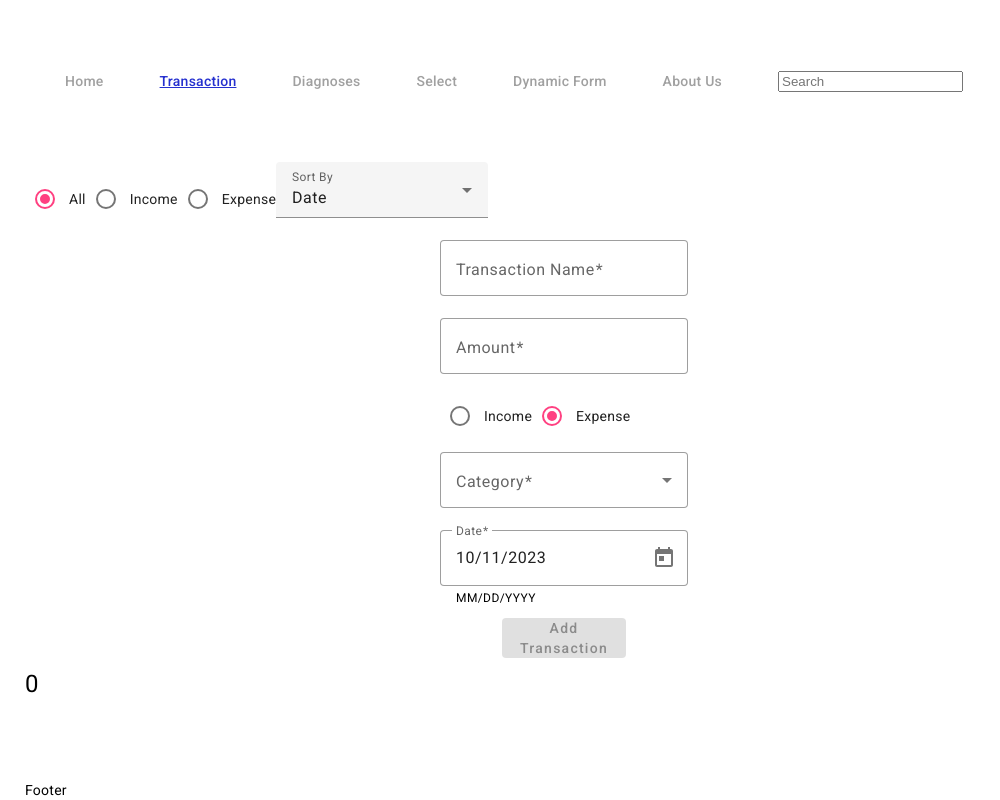
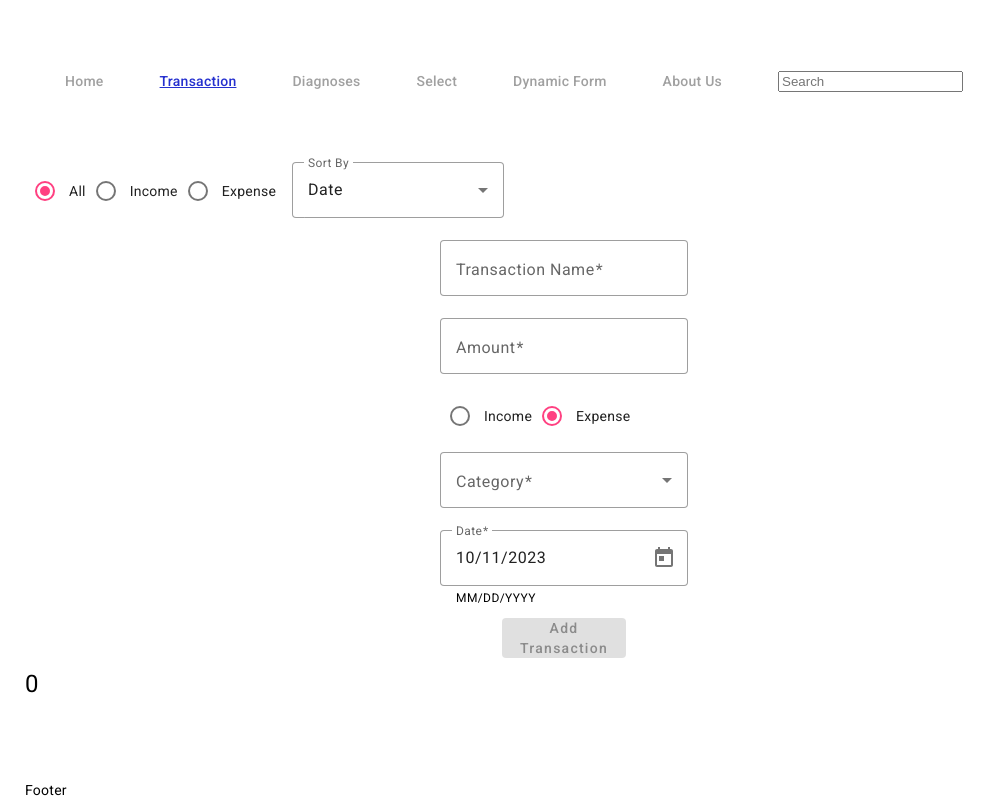
Before and after one commit to Danets/dinamic-form, an Angular app: page /transaction in a window 1280 px wide. Shown: the whole page, without its empty margins (0-1000 px from the left). Built offline with nearby package versions, Linux system fonts and the light colour scheme.

Commit message:
Refactoring of TransactionFilterComponent

```diff
--- a/src/app/pages/transaction/transaction.component.html
+++ b/src/app/pages/transaction/transaction.component.html
@@ -1,7 +1,9 @@
 <app-transaction-filter
   (changedFilter)="onChangeFilter($event)"
+></app-transaction-filter>
+<app-transaction-sorting
   (sorted)="onChangeSort($event)"
-></app-transaction-filter>
+></app-transaction-sorting>
 <app-transaction-form></app-transaction-form>
 <h1>{{ balance$ | async }}</h1>
 <app-transaction-list
--- a/src/app/pages/transaction/transaction.component.ts
+++ b/src/app/pages/transaction/transaction.component.ts
@@ -4,6 +4,7 @@ import { Observable, BehaviorSubject, combineLatest } from 'rxjs';
 import { map } from 'rxjs/operators';
 
 import { TransactionFilterComponent } from './ui/transaction-filter/transaction-filter.component';
+import { TransactionSortingComponent } from './ui/transaction-sorting/transaction-sorting.component';
 import { TransactionFormComponent } from './ui/transaction-form/transaction-form.component';
 import { TransactionListComponent } from './ui/transaction-list/transaction-list.component';
 import { Transaction } from 'src/app/models/transaction';
@@ -15,6 +16,7 @@ import { TransactionService } from './data-access/transaction.service';
   imports: [
     CommonModule,
     TransactionFilterComponent,
+    TransactionSortingComponent,
     TransactionListComponent,
     TransactionFormComponent,
   ],
--- a/src/app/pages/transaction/ui/transaction-filter/transaction-filter.component.html
+++ b/src/app/pages/transaction/ui/transaction-filter/transaction-filter.component.html
@@ -1,4 +1,3 @@
-<div>
 <mat-radio-group
   [ngModel]="filterType"
   (ngModelChange)="onChangeFilter($event)"
@@ -7,12 +6,3 @@
   <mat-radio-button value="income">Income</mat-radio-button>
   <mat-radio-button value="expense">Expense</mat-radio-button>
 </mat-radio-group>
-
-  <mat-form-field>
-    <mat-label>Sort By</mat-label>
-    <mat-select [ngModel]="sortBy" (ngModelChange)="onChangeSort($event)">
-      <mat-option value="date">Date</mat-option>
-      <mat-option value="amount">Amount</mat-option>
-    </mat-select>
-  </mat-form-field>
-</div>
--- a/src/app/pages/transaction/ui/transaction-filter/transaction-filter.component.ts
+++ b/src/app/pages/transaction/ui/transaction-filter/transaction-filter.component.ts
@@ -7,34 +7,24 @@ import {
 import { CommonModule } from '@angular/common';
 
 import { MatRadioModule } from '@angular/material/radio';
-import { MatSelectModule } from '@angular/material/select';
 import { FormsModule } from '@angular/forms';
 
 @Component({
   selector: 'app-transaction-filter',
   standalone: true,
-  imports: [CommonModule, FormsModule, MatSelectModule, MatRadioModule],
+  imports: [CommonModule, FormsModule, MatRadioModule],
   changeDetection: ChangeDetectionStrategy.OnPush,
   templateUrl: './transaction-filter.component.html',
   styleUrl: './transaction-filter.component.scss',
 })
 export class TransactionFilterComponent {
   filterType = 'all';
-  sortBy = 'date';
 
   @Output()
   changedFilter: EventEmitter<string> = new EventEmitter<string>();
-
-  @Output()
-  sorted: EventEmitter<string> = new EventEmitter<string>();
 
   onChangeFilter(filter: string) {
     this.filterType = filter;
     this.changedFilter.emit(this.filterType);
   }
-
-  onChangeSort(sortBy: string) {
-    this.sortBy = sortBy;
-    this.sorted.emit(this.sortBy);
-  }
 }
--- /dev/null
+++ b/src/app/pages/transaction/ui/transaction-sorting/transaction-sorting.component.html
@@ -0,0 +1,7 @@
+<mat-form-field appearance="outline">
+  <mat-label>Sort By</mat-label>
+  <mat-select [ngModel]="sortBy" (ngModelChange)="onChangeSort($event)">
+    <mat-option value="date">Date</mat-option>
+    <mat-option value="amount">Amount</mat-option>
+  </mat-select>
+</mat-form-field>
--- /dev/null
+++ b/src/app/pages/transaction/ui/transaction-sorting/transaction-sorting.component.scss
@@ -0,0 +1,3 @@
+:host {
+  margin-left: 1rem;
+}
--- /dev/null
+++ b/src/app/pages/transaction/ui/transaction-sorting/transaction-sorting.component.ts
@@ -0,0 +1,30 @@
+import {
+  ChangeDetectionStrategy,
+  Component,
+  EventEmitter,
+  Output,
+} from '@angular/core';
+import { CommonModule } from '@angular/common';
+
+import { MatSelectModule } from '@angular/material/select';
+import { FormsModule } from '@angular/forms';
+
+@Component({
+  selector: 'app-transaction-sorting',
+  standalone: true,
+  imports: [CommonModule, FormsModule, MatSelectModule],
+  changeDetection: ChangeDetectionStrategy.OnPush,
+  templateUrl: './transaction-sorting.component.html',
+  styleUrl: './transaction-sorting.component.scss',
+})
+export class TransactionSortingComponent {
+  sortBy = 'date';
+
+  @Output()
+  sorted: EventEmitter<string> = new EventEmitter<string>();
+
+  onChangeSort(sortBy: string) {
+    this.sortBy = sortBy;
+    this.sorted.emit(this.sortBy);
+  }
+}
```
Also changed, not shown: 1 other file (tests, documents, lock files or other folders). Lines whose indentation alone changed are shown as unchanged.
